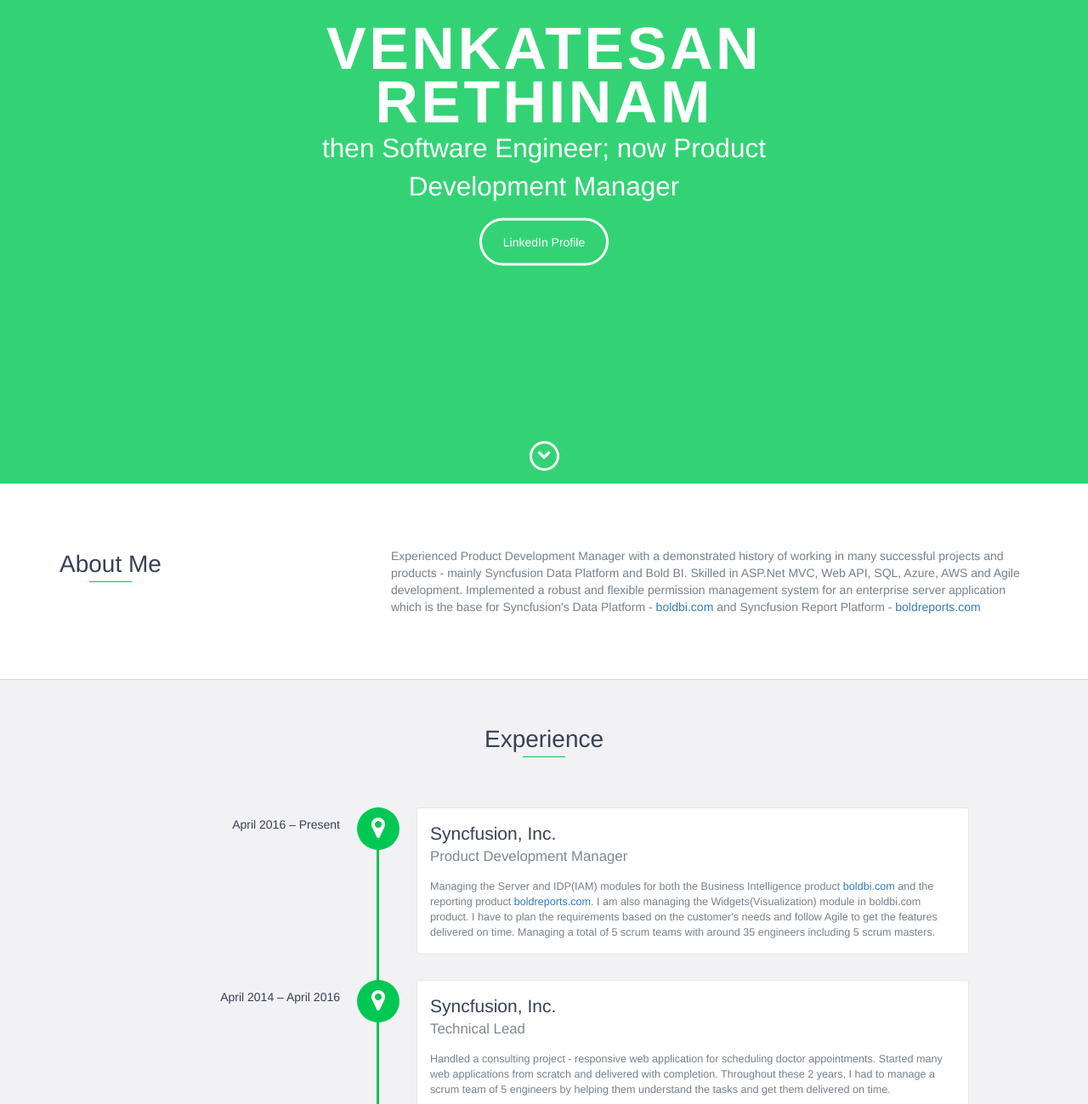
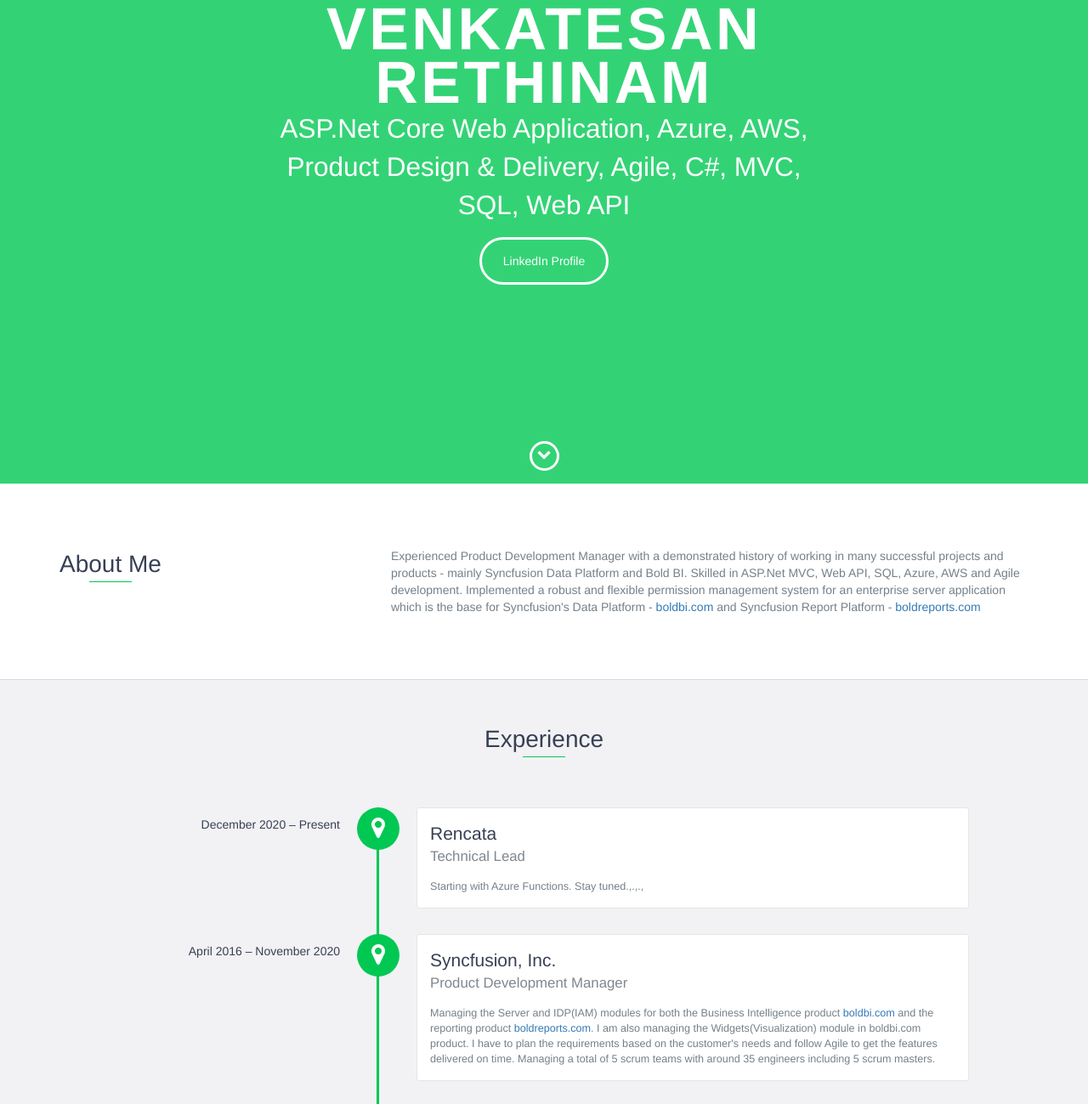
Before and after one commit to venbacodes/myprofile, a plain HTML site: page index.html in a window 1280 px wide. Shown: the part 231-1530 px from the top of the page at 85% size. Drawn offline with nearby package versions, Linux system fonts and the light colour scheme.

Commit message:
Update index.html

```diff
--- a/index.html
+++ b/index.html
@@ -89,7 +89,7 @@
     <div id="lead">
         <div id="lead-content">
             <h1>Venkatesan Rethinam</h1>
-            <h2>then Software Engineer; now Product Development Manager</h2>
+            <h2>ASP.Net Core Web Application, Azure, AWS, Product Design & Delivery, Agile, C#, MVC, SQL, Web API</h2>
             <a target="_blank" href="https://www.linkedin.com/in/vengi83644" class="btn-rounded-white">LinkedIn Profile</a>
         </div>
         <!-- End #lead-content -->
@@ -127,7 +127,16 @@
     <div id="experience" class="background-alt">
         <h2 class="heading">Experience</h2>
         <div id="experience-timeline">
-            <div data-date="April 2016 – Present">
+
+            <div data-date="December 2020 – Present">
+                <h3>Rencata</h3>
+                <h4>Technical Lead</h4>
+                <p>
+                    Starting with Azure Functions. Stay tuned.,.,.,
+                </p>
+            </div>
+
+            <div data-date="April 2016 – November 2020">
                 <h3>Syncfusion, Inc.</h3>
                 <h4>Product Development Manager</h4>
                 <p>
```
